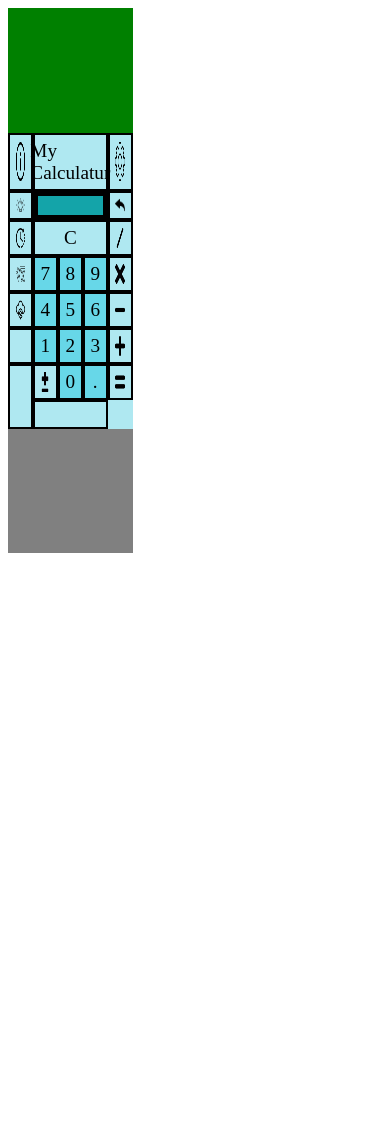
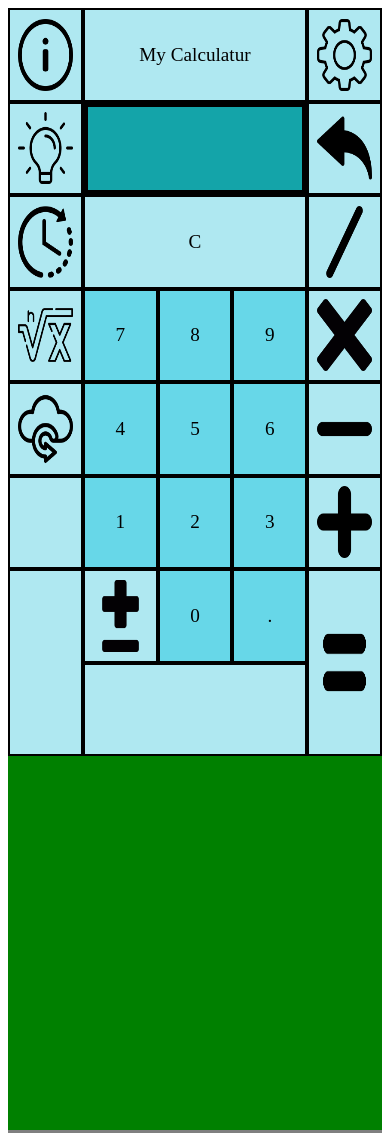
Before and after one commit to ShahafPinto/CalculatorProject, a website: page index.html in a window 390 px wide. Shown: the top 1133 px of the page. Before the commit the page ends 844 px from the top, so only its background shows below. Drawn offline with Linux system fonts and the light colour scheme.

Commit message:
change to SCSS, media style

```diff
--- a/CSS/superstyle.scss
+++ b/CSS/superstyle.scss
@@ -1,18 +1,14 @@
 
 /* for mobile */
 /* For desktop: */
-/* @media only screen and (min-width: 768px){
-    body{
-        display: grid;
-        /* grid-template-rows: 100%; */
-/* height: 100%; */
+
 body {
-	display: grid;
-	grid-template-columns: 1fr 1fr 1fr;
-	grid-template-rows: 2fr;
-	grid-template-areas: "scientific" "main" "history";
-	height: 100%;
-}
+	// display: grid;
+	// grid-template-columns: 100%;
+	// grid-template-rows: 2fr 1fr 1fr;
+	// grid-template-areas: "main" "scientific" "history";
+	// height: 100%;
+
 	.dark {
 		main {
 			background: rgb(54, 73, 77);
@@ -29,23 +25,23 @@ body {
 			}
 		}
 	}
+	.gridconteiner{
+		display: grid;
+		// position:absolute;
+		grid-template-rows: 100%;
+		grid-template-columns: 1fr 2fr 1fr;
+		grid-template-areas: "scientific" "main" "history";
+		width: 100%;
+		height: 100%;
+	}
 	main {
-	grid-area: main;
+		// grid-area: main;
 		background: rgb(175, 232, 241);
 		display: grid;
 		grid-template-columns: repeat(5,1fr);
 		grid-template-rows: repeat(8,0.5fr);
-}
-.scientific {
-	grid-area: scientific;
-	background: green;
-	padding: 50%;
-}
-.history {
-	grid-area: history;
-	background: #808080;
-	padding: 50%;
-}
+		// grid-row:auto;
+
 		section {
 			display: flex;
 			justify-content: center;
@@ -73,8 +69,8 @@ section {
 			border: 5px solid black;
 			background: rgb(20, 164, 169);
 		}
-#even {
-	grid-row: -3/-1;
+		.even {
+			grid-row: 7/9;
 			grid-column: 5/6;
 			>img {
 				width: 70%;
@@ -87,3 +83,31 @@ section {
 		#bottom {
 			background: rgb(175, 232, 241);
 		}
+	}
+	.scientific {
+		// grid-area: scientific;
+		background: green;
+		padding: 50%;
+	}
+	.history {
+		// grid-area: history;
+		background: #808080;
+		padding: 50%;
+	}
+
+}
+@media only screen and (max-width: 400px){
+    body{
+		.gridconteiner{
+			display: grid;
+			grid-template-rows: 2fr 1fr 1fr;
+			grid-template-columns: 100%;
+			grid-template-areas: "main" "scientific" "history";
+
+			main{
+				grid-area: main;
+			}
+		}
+	}
+
+}
--- a/index.html
+++ b/index.html
@@ -8,6 +8,8 @@
     <link rel="stylesheet" href="/CSS/style.css">
 </head>
 <body>
+    <div class="gridconteiner">
+        <div class="scientific"></div>
         <main>
             <section class="img" id="info"><img src="images/info.png"></section>
             <section class="threecolumns" id="mycalculator">My Calculatur</section>
@@ -38,11 +40,12 @@
             <section class="img button" ><img id="+-" src="images/plusminus.png"></section>
             <section class="num button" id="0">0</section>
             <section class="num" id=".">.</section>
-        <section class="img button"><img id="=" src="images/equal.png"></section>
+            <section class="img button even"><img id="=" src="images/equal.png"></section>
             <section class="threecolumns" id="bottom"></section>
         </main>
-    <div class="scientific"></div>
+
         <div class="history"></div>
+    </div>
     <script src="JS/application.js"></script>
     <script src="JS/calculator.js"></script>
 </body>
--- a/package.json
+++ b/package.json
@@ -5,7 +5,11 @@
   "main": "index.js",
   "scripts": {
     "test": "echo \"Error: no test specified\" && exit 1",
-    "build": "sass CSS/superstyle.scss CSS/superstyle.css"
+    "build": "sass CSS/superstyle.scss CSS/style.css",
+    "dev-server": "live-server src",
+    "dev-sass": "sass CSS/superstyle.scss CSS/style.css --watch",
+    "dev": "npm run dev-server & npm run dev-sass",
+    "start": "echo \"No start script\" && exit 0"
   },
   "keywords": [],
   "author": "",
```
Also changed, not shown: CSS/style.css, 1 other file. Lines whose indentation alone changed are shown as unchanged.
